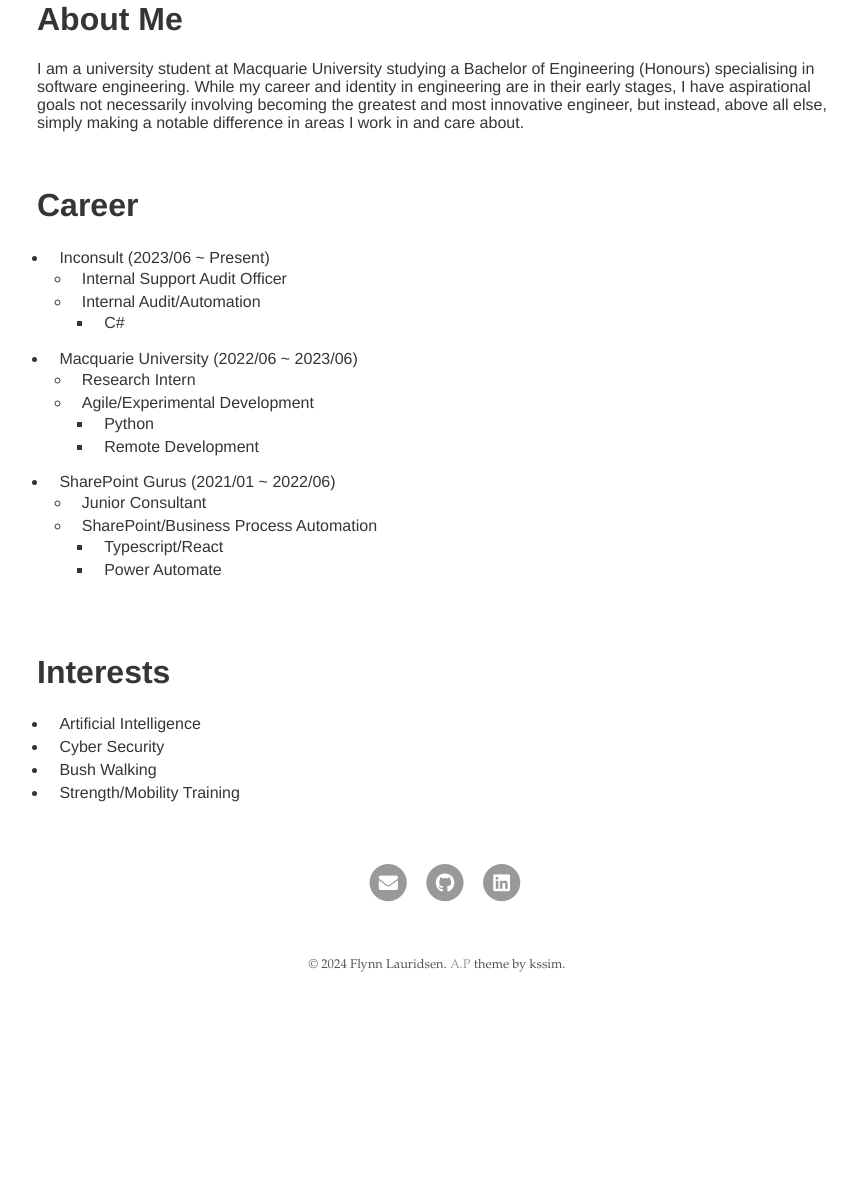
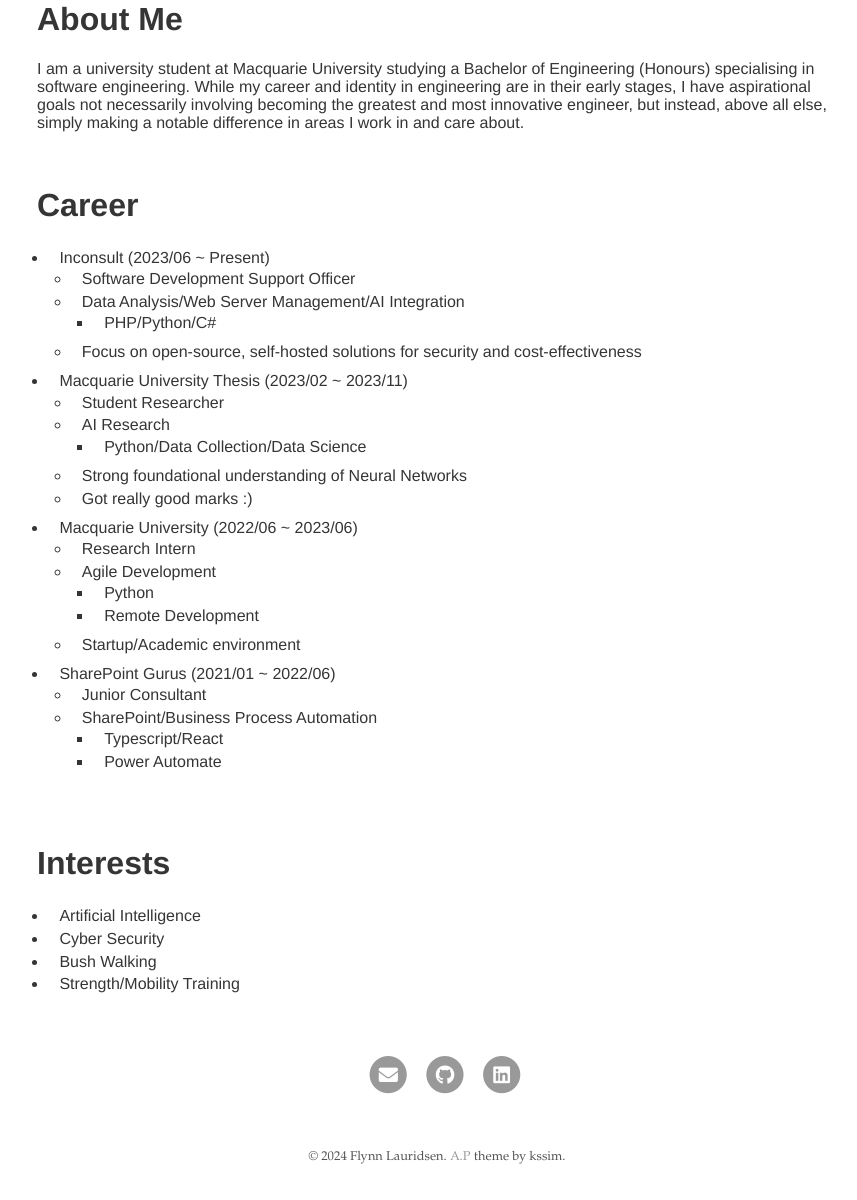
Before and after one commit to monkmonk99/monkmonk99.github.io, a Jekyll site: the page built from index.md, in a window 1280 px wide. Shown: the part 267-1467 px from the top of the page, without its empty margins (203-1060 px from the left). Built offline with Jekyll 4.4.1, drawn with Linux system fonts in a browser that asks for light colours; our own code applies the rules of GitHub Pages for plain Markdown files; before the commit the page ends 1275 px from its top, so only the background shows below that.

Commit message:
Updated Experience

```diff
--- a/index.md
+++ b/index.md
@@ -10,14 +10,22 @@ I am a university student at Macquarie University studying a Bachelor of Enginee
 
 # Career
 * Inconsult (2023/06 ~ Present)
-  * Internal Support Audit Officer
-  * Internal Audit/Automation
-    * C#
+  * Software Development Support Officer
+  * Data Analysis/Web Server Management/AI Integration
+    * PHP/Python/C#
+  * Focus on open-source, self-hosted solutions for security and cost-effectiveness
+* Macquarie University Thesis (2023/02 ~ 2023/11)
+  * Student Researcher
+  * AI Research
+    * Python/Data Collection/Data Science
+  * Strong foundational understanding of Neural Networks
+  * Got really good marks :)
 * Macquarie University (2022/06 ~ 2023/06)
   * Research Intern
-  * Agile/Experimental Development
+  * Agile Development
     * Python
     * Remote Development
+  * Startup/Academic environment
 * SharePoint Gurus (2021/01 ~ 2022/06)
   * Junior Consultant
   * SharePoint/Business Process Automation
```
